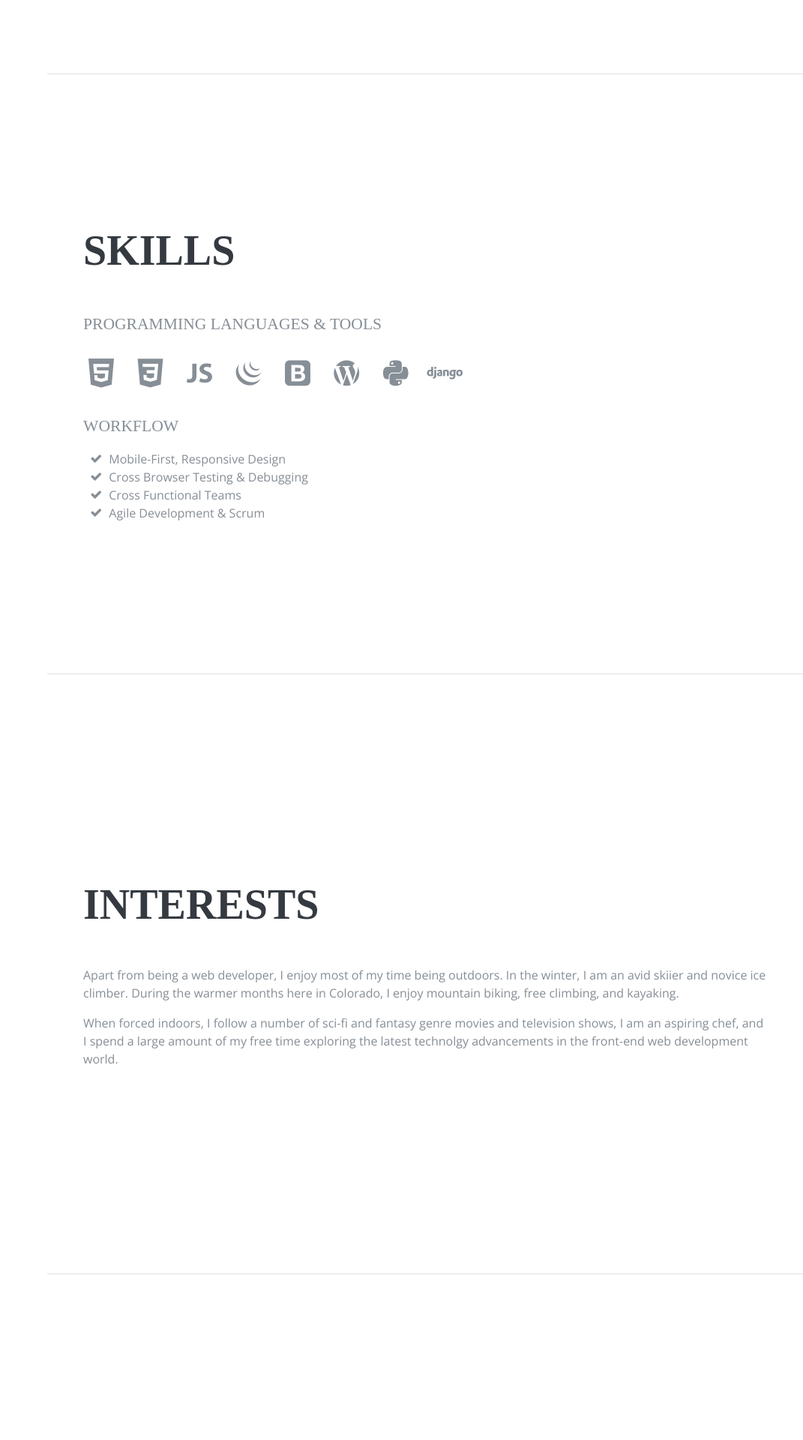
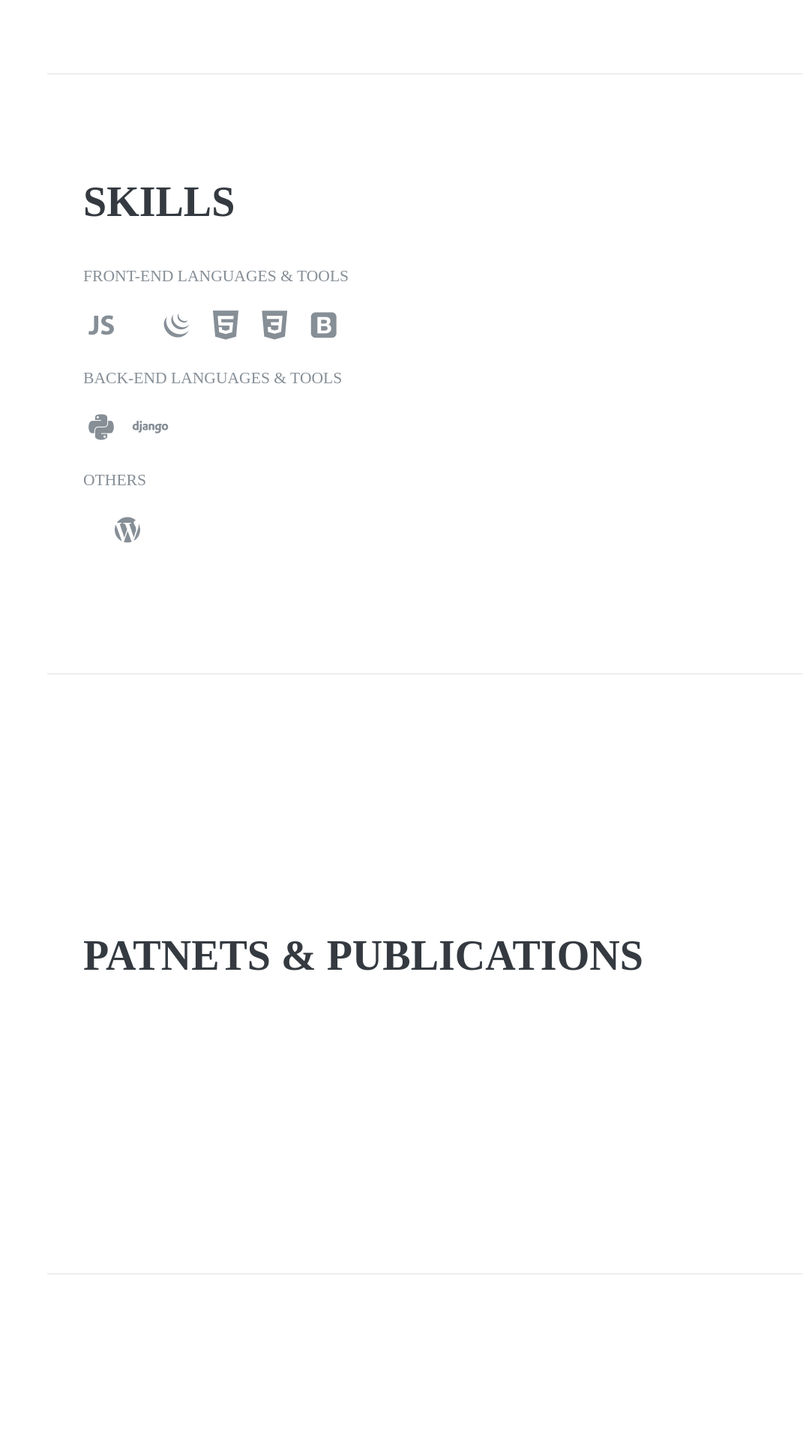
Before and after one commit to sdlfkorg/resume, a Django app: template templates/index.html in a window 1280 px wide. Shown: the part 2301-4221 px from the top of the page at 75% size, without its empty margins (209-1280 px from the left). After the commit the page ends 4000 px from the top, so only its background shows below. Run offline with Django 3.2, Linux system fonts and the light colour scheme; the template is opened without the code that fills it, so the values that code supplies are empty; some libraries are stand-ins or nearby versions; some web fonts are replaced.

Commit message:
import devicon, fix skills icon, and delete interests section

```diff
--- a/templates/index.html
+++ b/templates/index.html
@@ -25,6 +25,9 @@
 
     <!-- Custom styles for this template -->
     <link href="{% static 'css/resume.min.css' %}" rel="stylesheet">
+
+    <!-- newer devicon css -->
+    <link rel="stylesheet" href="https://cdn.rawgit.com/konpa/devicon/df6431e323547add1b4cf45992913f15286456d3/devicon.min.css">
 
   </head>
 
@@ -145,8 +148,21 @@
         <div class="my-auto">
           <h2 class="mb-5">Skills</h2>
 
-          <div class="subheading mb-3">Programming Languages &amp; Tools</div>
+          <div class="subheading mb-3">Front-end Languages &amp; Tools</div>
+          <!-- front end -->
           <ul class="list-inline list-icons">
+            <li class="list-inline-item">
+              <i class="devicons devicons-javascript"></i>
+            </li>
+            <li class="list-inline-item">
+              <i class="devicon-angularjs-plain"></i>
+            </li>
+            <li class="list-inline-item">
+              <i class="devicon-react-original"></i>
+            </li>
+            <li class="list-inline-item">
+              <i class="devicons devicons-jquery"></i>
+            </li>
             <li class="list-inline-item">
               <i class="devicons devicons-html5"></i>
             </li>
@@ -154,30 +170,39 @@
               <i class="devicons devicons-css3"></i>
             </li>
             <li class="list-inline-item">
-              <i class="devicons devicons-javascript"></i>
-            </li>
-            <li class="list-inline-item">
-              <i class="devicons devicons-jquery"></i>
-            </li>
-            <!-- <li class="list-inline-item">
-              <i class="devicon-angularjs-plain-wordmark colored"></i>
-            </li> -->
-            <li class="list-inline-item">
               <i class="devicons devicons-bootstrap"></i>
             </li>
-            <li class="list-inline-item">
-              <i class="devicons devicons-wordpress"></i>
-            </li>
+          </ul>
+
+          <!-- back end -->
+          <div class="subheading mb-3">Back-end Languages &amp; Tools</div>
+          <ul class="list-inline list-icons">
             <li class="list-inline-item">
               <i class="devicons devicons-python"></i>
             </li>
             <li class="list-inline-item">
               <i class="devicons devicons-django"></i>
             </li>
+
           </ul>
 
-          <div class="subheading mb-3">Workflow</div>
-          <ul class="fa-ul mb-0">
+          <!-- others -->
+          <div class="subheading mb-3">Others</div>
+          <ul class="list-inline list-icons">
+            <li class="list-inline-item">
+              <i class="devicon-linux-plain"></i>
+            </li>
+
+            <li class="list-inline-item">
+              <i class="devicon-git-plain"></i>
+            </li>
+
+            <li class="list-inline-item">
+              <i class="devicons devicons-wordpress"></i>
+            </li>
+          </ul>
+
+          <!-- <ul class="fa-ul mb-0">
             <li>
               <i class="fa-li fa fa-check"></i>
               Mobile-First, Responsive Design</li>
@@ -190,17 +215,17 @@
             <li>
               <i class="fa-li fa fa-check"></i>
               Agile Development &amp; Scrum</li>
-          </ul>
+          </ul> -->
         </div>
       </section>
 
-      <section class="resume-section p-3 p-lg-5 d-flex flex-column" id="interests">
+      <!-- <section class="resume-section p-3 p-lg-5 d-flex flex-column" id="interests">
         <div class="my-auto">
           <h2 class="mb-5">Interests</h2>
           <p>Apart from being a web developer, I enjoy most of my time being outdoors. In the winter, I am an avid skiier and novice ice climber. During the warmer months here in Colorado, I enjoy mountain biking, free climbing, and kayaking.</p>
           <p class="mb-0">When forced indoors, I follow a number of sci-fi and fantasy genre movies and television shows, I am an aspiring chef, and I spend a large amount of my free time exploring the latest technolgy advancements in the front-end web development world.</p>
         </div>
-      </section>
+      </section> -->
 
       <section class="resume-section p-3 p-lg-5 d-flex flex-column" id="awards">
         <div class="my-auto">
```
